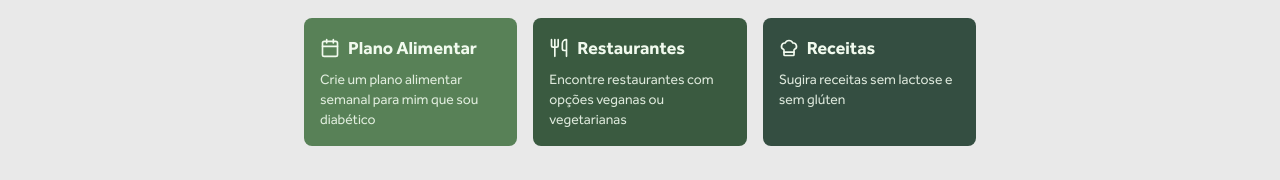
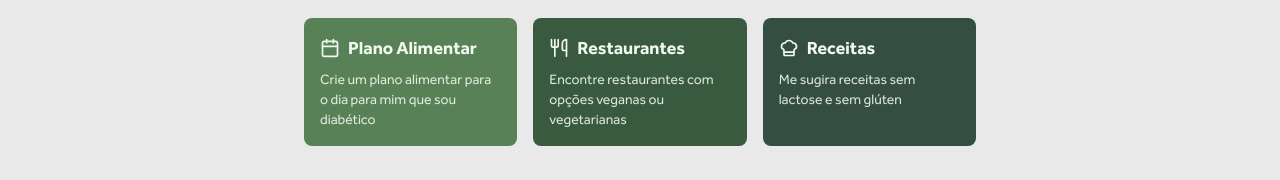
Before and after one commit to ramou1/nutribot, a Next.js app: page / in a window 1280 px wide. Shown: the part 418-598 px from the top of the page. Built offline with nearby package versions, Linux system fonts and the light colour scheme.

Commit message:
fixing suggestion card text, fixing copy button

```diff
--- a/app/page.tsx
+++ b/app/page.tsx
@@ -13,7 +13,7 @@ import Image from "next/image";
 const SUGGESTIONS = [
   {
     title: "Plano Alimentar",
-    description: "Crie um plano alimentar semanal para mim que sou diabético",
+    description: "Crie um plano alimentar para o dia para mim que sou diabético",
     color: "#588157",
     icon: Calendar,
   },
@@ -25,7 +25,7 @@ const SUGGESTIONS = [
   },
   {
     title: "Receitas",
-    description: "Sugira receitas sem lactose e sem glúten",
+    description: "Me sugira receitas sem lactose e sem glúten",
     color: "#344e41",
     icon: ChefHat,
   },
--- a/components/assistant-message.tsx
+++ b/components/assistant-message.tsx
@@ -29,13 +29,15 @@ export default function AssistantMessage({ content }: { content: string }) {
       />
       <div className="relative group">
         <div
-          className="bg-white dark:bg-[#2a2a2a] rounded-2xl px-4 py-2 max-w-[85%] shadow-sm prose dark:prose-invert prose-sm max-w-none relative"
+          className="bg-white dark:bg-[#2a2a2a] rounded-2xl px-4 py-2 max-w-[85%] shadow-sm prose dark:prose-invert prose-sm max-w-none relative flex items-start gap-2 group"
           style={{ fontSize: `${fontSize}px` }}
         >
-          <ReactMarkdown>{content}</ReactMarkdown>
+          <div className="flex-1">
+            <ReactMarkdown>{content}</ReactMarkdown>
+          </div>
           <Button
             onClick={handleCopy}
-            className="absolute right-1 top-1 h-10 px-3 rounded-xl bg-[#588157] hover:bg-[#3a5a40] dark:bg-[#3a5a40] dark:hover:bg-[#344e41] disabled:opacity-50 disabled:cursor-not-allowed"
+            className="h-8 w-8 px-2 rounded-full bg-[#9eae9d] hover:bg-[#8a9a89] dark:bg-[#8a9a89] dark:hover:bg-[#7a8a79] disabled:opacity-50 disabled:cursor-not-allowed shrink-0 opacity-0 group-hover:opacity-100 transition-opacity"
           >
             {copied ? (
               <Check className="h-4 w-4 text-white" />
```
